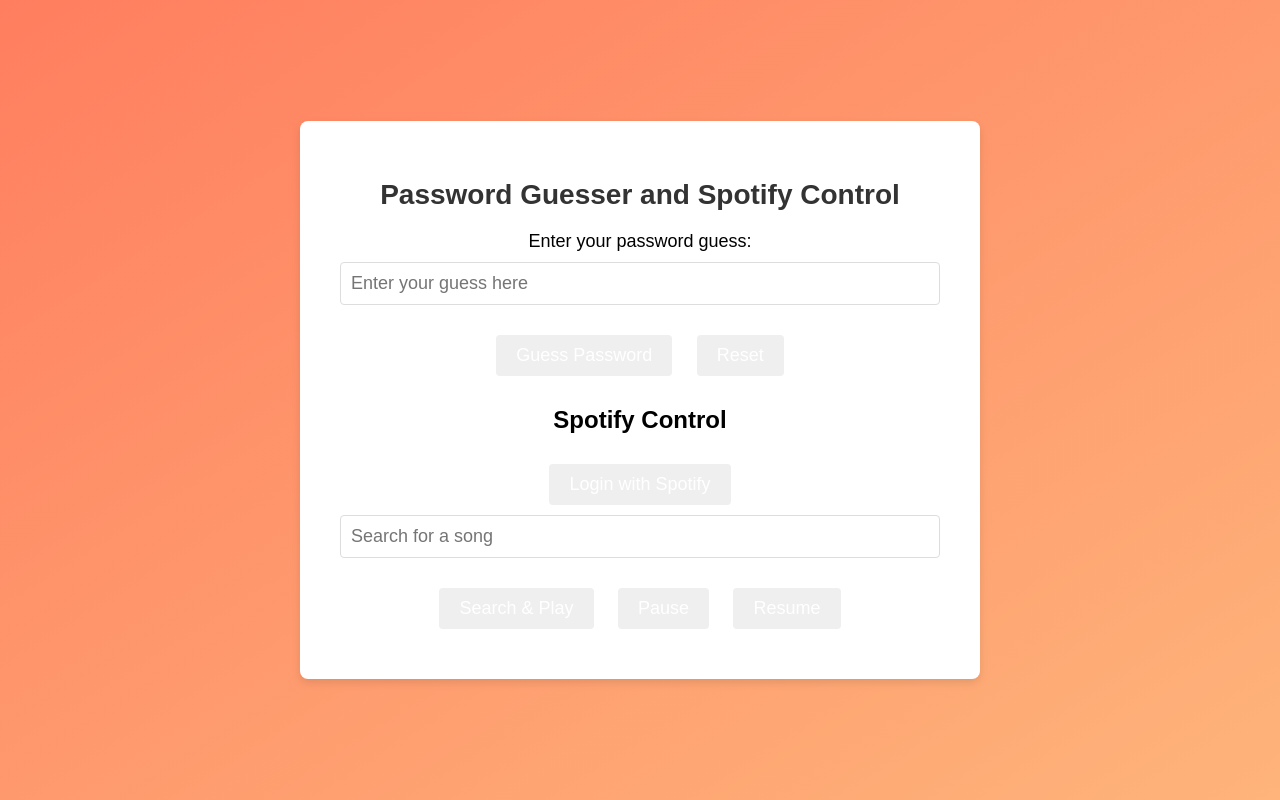
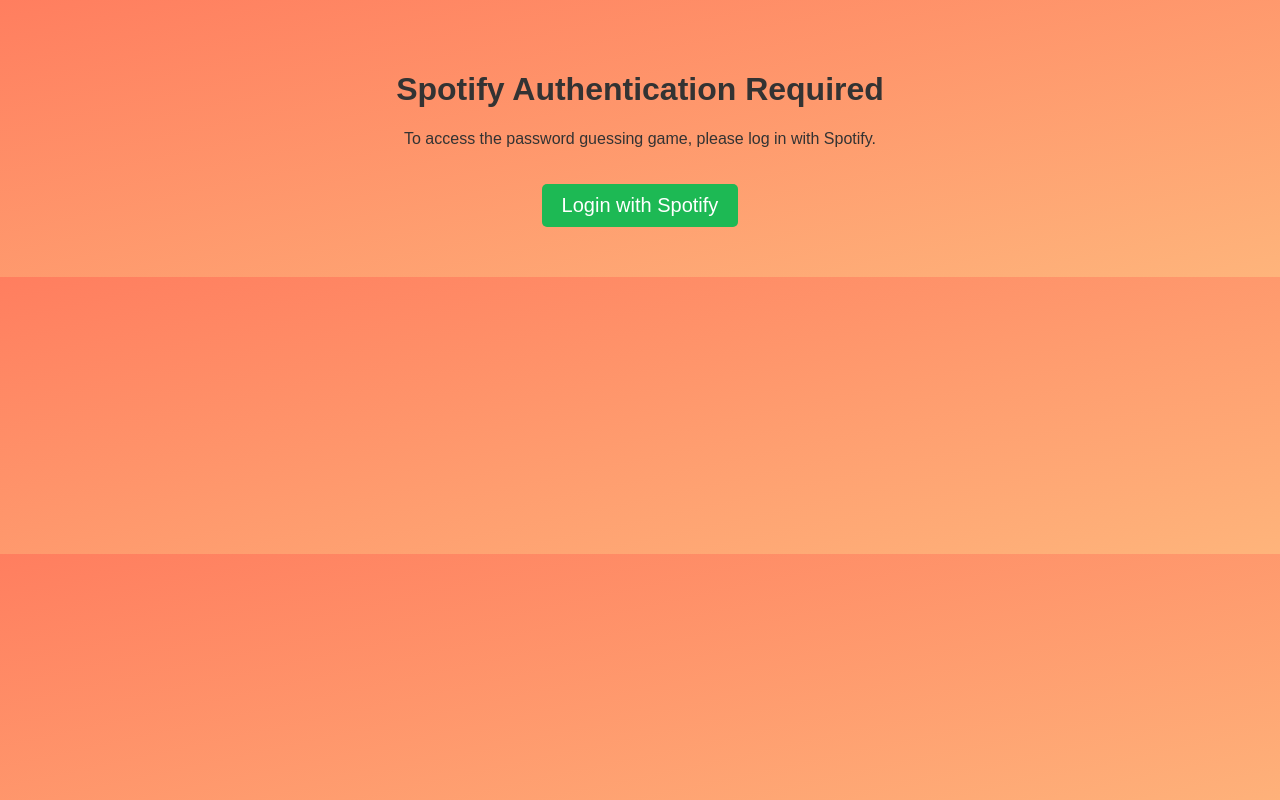
Before and after one commit to testingaeri/aeri.github.io, a plain HTML site: page index.html in a window 1280 px wide. Drawn offline with Linux system fonts and the light colour scheme.

Commit message:
index.html

```diff
--- a/index.html
+++ b/index.html
@@ -3,214 +3,46 @@
 <head>
     <meta charset="UTF-8">
     <meta name="viewport" content="width=device-width, initial-scale=1.0">
-    <title>Password Guesser and Spotify Control</title>
+    <title>Spotify Authentication</title>
     <style>
         body {
-            font-family: 'Arial', sans-serif;
+            font-family: Arial, sans-serif;
+            text-align: center;
+            padding: 50px;
+            background: linear-gradient(to bottom right, #ff7e5f, #feb47b);
+            color: #333;
             margin: 0;
-            padding: 0;
-            display: flex;
-            justify-content: center;
-            align-items: center;
-            height: 100vh;
-            overflow: hidden;
-            transition: background-color 0.5s;
-        }
-        .background {
-            position: absolute;
-            top: 0;
-            left: 0;
-            width: 100%;
-            height: 100%;
-            background: linear-gradient(to bottom right, #ff7e5f, #feb47b);
-            transition: background 0.5s;
-        }
-        .container {
-            position: relative;
-            text-align: center;
-            background: #ffffff;
-            border-radius: 8px;
-            box-shadow: 0 4px 8px rgba(0, 0, 0, 0.1);
-            padding: 40px;
-            max-width: 600px;
-            width: 100%;
-            z-index: 1;
-        }
-        h1 {
-            font-size: 28px;
-            margin-bottom: 20px;
-            color: #333;
-        }
-        label {
-            font-size: 18px;
-            margin-bottom: 10px;
-            display: block;
-        }
-        #passwordInput, #spotifySearch {
-            font-size: 18px;
-            padding: 10px;
-            margin-bottom: 20px;
-            width: 100%;
-            border: 1px solid #ddd;
-            border-radius: 4px;
-            box-sizing: border-box;
         }
         button {
-            font-size: 18px;
+            font-size: 20px;
             padding: 10px 20px;
-            margin: 10px;
+            margin-top: 20px;
             border: none;
-            border-radius: 4px;
+            border-radius: 5px;
+            background-color: #1DB954;
             color: #fff;
             cursor: pointer;
-            transition: background-color 0.3s, transform 0.2s;
+            transition: background-color 0.3s;
         }
         button:hover {
-            background-color: #0056b3;
-            transform: translateY(-2px);
-        }
-        button:active {
-            background-color: #004494;
-            transform: translateY(0);
-        }
-        #output {
-            font-size: 18px;
-            margin-top: 20px;
-        }
-        .success {
-            color: #28a745;
-        }
-        .error {
-            color: #dc3545;
-        }
-        .spotify-controls {
-            margin-top: 20px;
-        }
-        .spotify-controls input {
-            margin-right: 10px;
+            background-color: #1ed760;
         }
     </style>
 </head>
 <body>
-    <div class="background"></div>
-    <div class="container">
-        <h1>Password Guesser and Spotify Control</h1>
-        <div id="password-section">
-            <label for="passwordInput">Enter your password guess:</label>
-            <input type="text" id="passwordInput" placeholder="Enter your guess here" />
-            <div>
-                <button onclick="checkPassword()">Guess Password</button>
-                <button onclick="resetInput()">Reset</button>
-            </div>
-            <div id="output"></div>
-        </div>
-        <div id="spotify-section" class="spotify-controls">
-            <h2>Spotify Control</h2>
-            <button onclick="loginToSpotify()">Login with Spotify</button>
-            <input type="text" id="spotifySearch" placeholder="Search for a song" />
-            <button onclick="searchAndPlay()">Search & Play</button>
-            <button onclick="pausePlayback()">Pause</button>
-            <button onclick="resumePlayback()">Resume</button>
-        </div>
-    </div>
+    <h1>Spotify Authentication Required</h1>
+    <p>To access the password guessing game, please log in with Spotify.</p>
+    <button onclick="loginToSpotify()">Login with Spotify</button>
 
     <script>
-        const hardCodedPassword = "aeri"; // Change this to your desired password
         const clientId = '1abf5a63f8e7471d8e8331e760c8a8f2'; // Your Spotify Client ID
-        const redirectUri = 'https://testingaeri.github.io/aeri.github.io/'; // Your Redirect URI
+        const redirectUri = 'https://testingaeri.github.io/aeri.github.io/password-guessing.html'; // Page after auth
         const scopes = 'user-read-playback-state user-modify-playback-state user-read-currently-playing';
-        let accessToken = '';
-
-        function checkPassword() {
-            const userGuess = document.getElementById('passwordInput').value.trim();
-            const outputDiv = document.getElementById('output');
-            outputDiv.className = ''; // Reset class
-            outputDiv.innerHTML = '';
-
-            if (userGuess === hardCodedPassword) {
-                outputDiv.innerHTML = `<strong class="success">Password guessed! You win!</strong>`;
-            } else {
-                outputDiv.innerHTML = `<strong class="error">Wrong guess! Try again.</strong>`;
-            }
-        }
-
-        function resetInput() {
-            document.getElementById('passwordInput').value = '';
-            document.getElementById('output').innerHTML = '';
-        }
 
         function loginToSpotify() {
             const authUrl = `https://accounts.spotify.com/authorize?response_type=token&client_id=${clientId}&scope=${encodeURIComponent(scopes)}&redirect_uri=${encodeURIComponent(redirectUri)}`;
             window.location = authUrl;
         }
-
-        function getAccessTokenFromUrl() {
-            const hash = window.location.hash.substring(1);
-            const params = new URLSearchParams(hash);
-            return params.get('access_token');
-        }
-
-        function searchAndPlay() {
-            if (!accessToken) {
-                alert('Please log in to Spotify first.');
-                return;
-            }
-            const query = document.getElementById('spotifySearch').value;
-            fetch(`https://api.spotify.com/v1/search?q=${encodeURIComponent(query)}&type=track`, {
-                headers: {
-                    'Authorization': `Bearer ${accessToken}`
-                }
-            })
-            .then(response => response.json())
-            .then(data => {
-                if (data.tracks.items.length > 0) {
-                    const trackUri = data.tracks.items[0].uri;
-                    fetch('https://api.spotify.com/v1/me/player/play', {
-                        method: 'PUT',
-                        headers: {
-                            'Authorization': `Bearer ${accessToken}`,
-                            'Content-Type': 'application/json'
-                        },
-                        body: JSON.stringify({ uris: [trackUri] })
-                    });
-                } else {
-                    alert('No tracks found.');
-                }
-            });
-        }
-
-        function pausePlayback() {
-            if (!accessToken) {
-                alert('Please log in to Spotify first.');
-                return;
-            }
-            fetch('https://api.spotify.com/v1/me/player/pause', {
-                method: 'PUT',
-                headers: {
-                    'Authorization': `Bearer ${accessToken}`
-                }
-            });
-        }
-
-        function resumePlayback() {
-            if (!accessToken) {
-                alert('Please log in to Spotify first.');
-                return;
-            }
-            fetch('https://api.spotify.com/v1/me/player/play', {
-                method: 'PUT',
-                headers: {
-                    'Authorization': `Bearer ${accessToken}`
-                }
-            });
-        }
-
-        document.addEventListener('DOMContentLoaded', () => {
-            accessToken = getAccessTokenFromUrl();
-            if (accessToken) {
-                document.querySelector('#spotify-section').style.display = 'block';
-            }
-        });
     </script>
 </body>
 </html>
```
